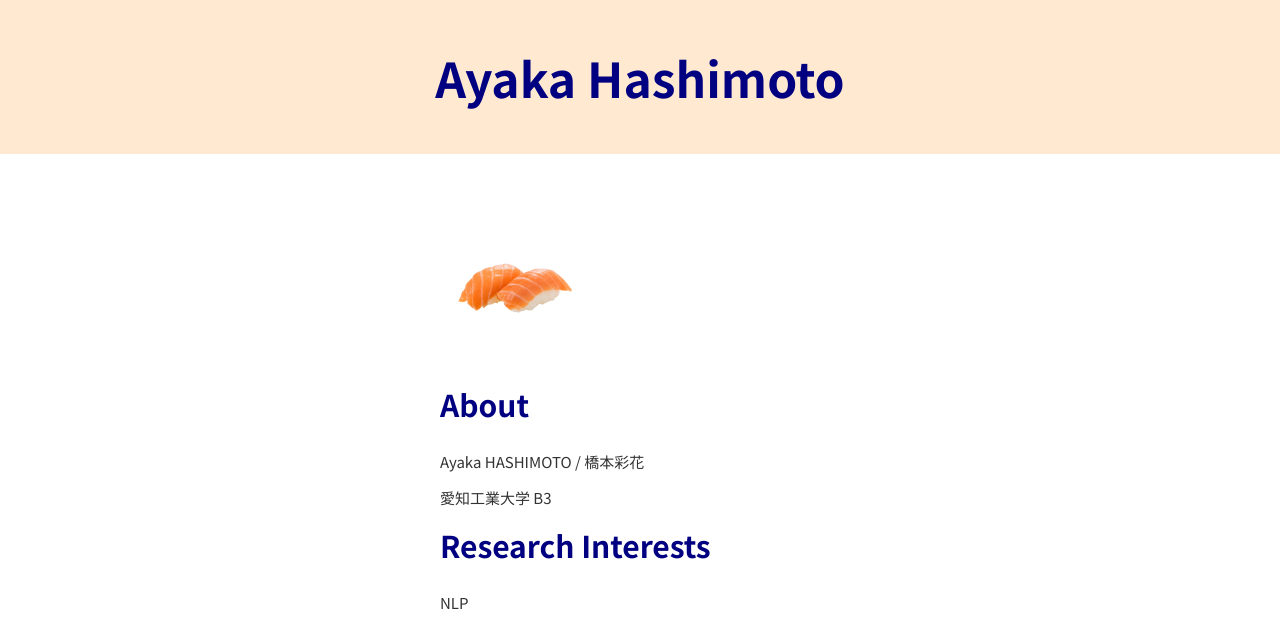
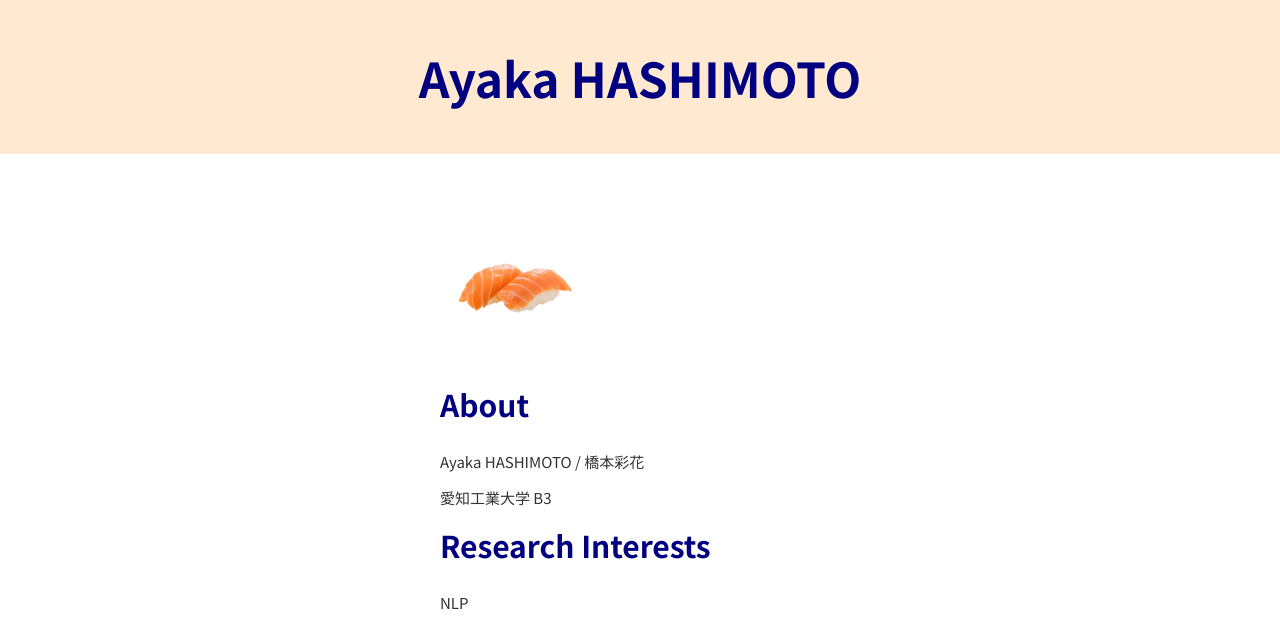
Before and after one commit to 84m10/84m10.github.io, a plain HTML site: page index.html in a window 1280 px wide. Shown: the top 625 px of the page. Drawn offline with Linux system fonts and the light colour scheme.

Commit message:
Update index.html

```diff
--- a/index.html
+++ b/index.html
@@ -8,7 +8,7 @@
 </head>
 <body>
     <header>
-        <h1>Ayaka Hashimoto</h1>
+        <h1>Ayaka HASHIMOTO</h1>
     </header>
 
     <main>
```
